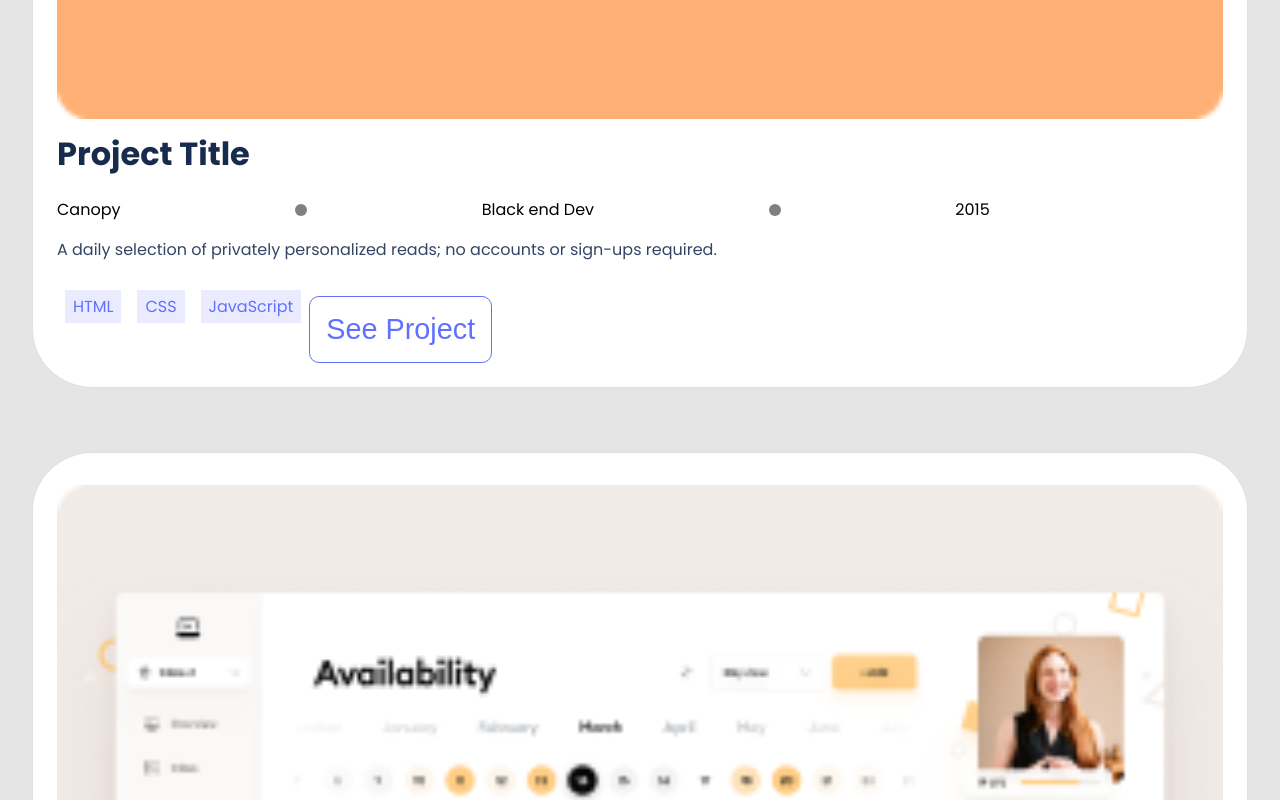
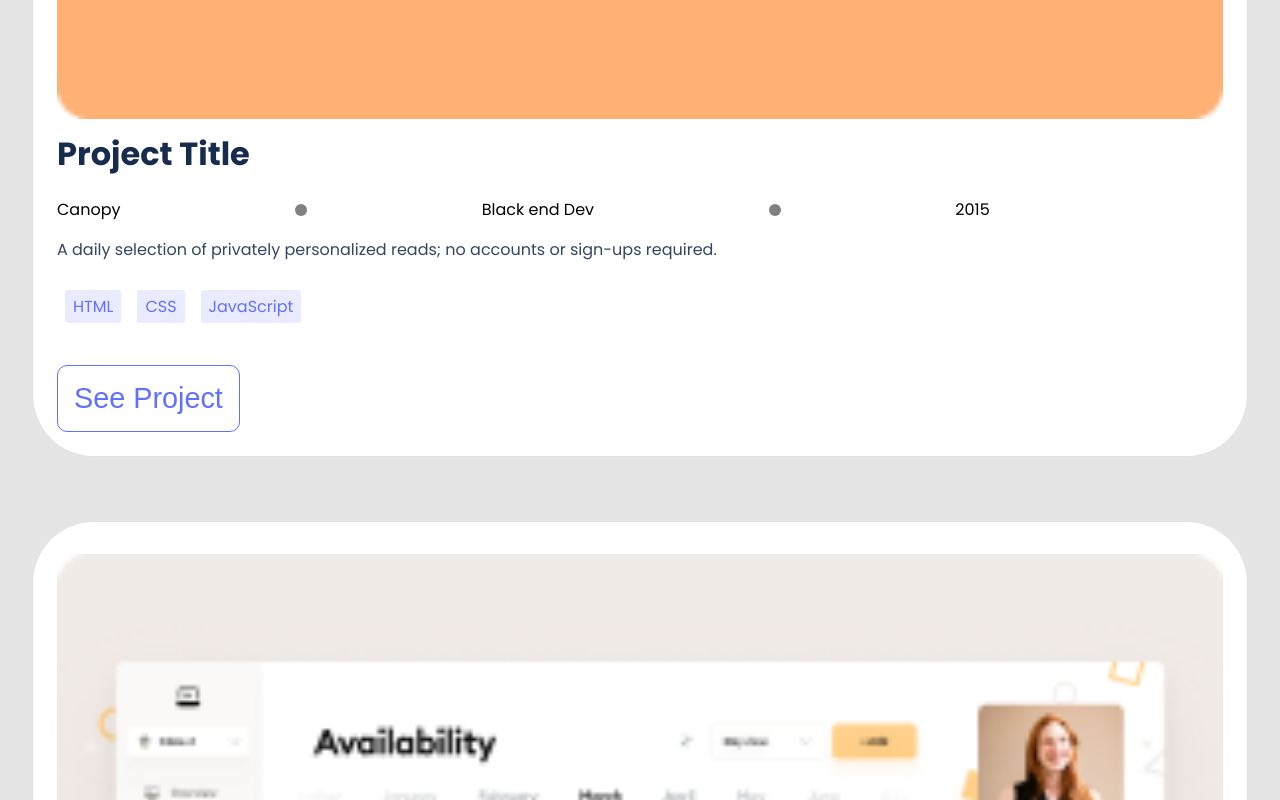
Before and after one commit to roodjinocherilus/Porfolio-mobile-version-skeleton, a website: page index.html in a window 1280 px wide. Shown: the part 1180-1980 px from the top of the page. Drawn offline with Linux system fonts and the light colour scheme.

Commit message:
Add ul style & flex direction to button

```diff
--- a/style.css
+++ b/style.css
@@ -107,6 +107,7 @@ h1 {
   background: #ebebff;
   color: #6070ff;
   padding: 0.5vh 1vh;
+  border-radius: 5%;
 }
 
 h2 {
@@ -137,6 +138,11 @@ h2 {
   margin-top: 15px;
   margin-bottom: 20px;
   height: auto;
+}
+
+.card-text {
+  display: flex;
+  flex-direction: column;
 }
 
 button {
```
